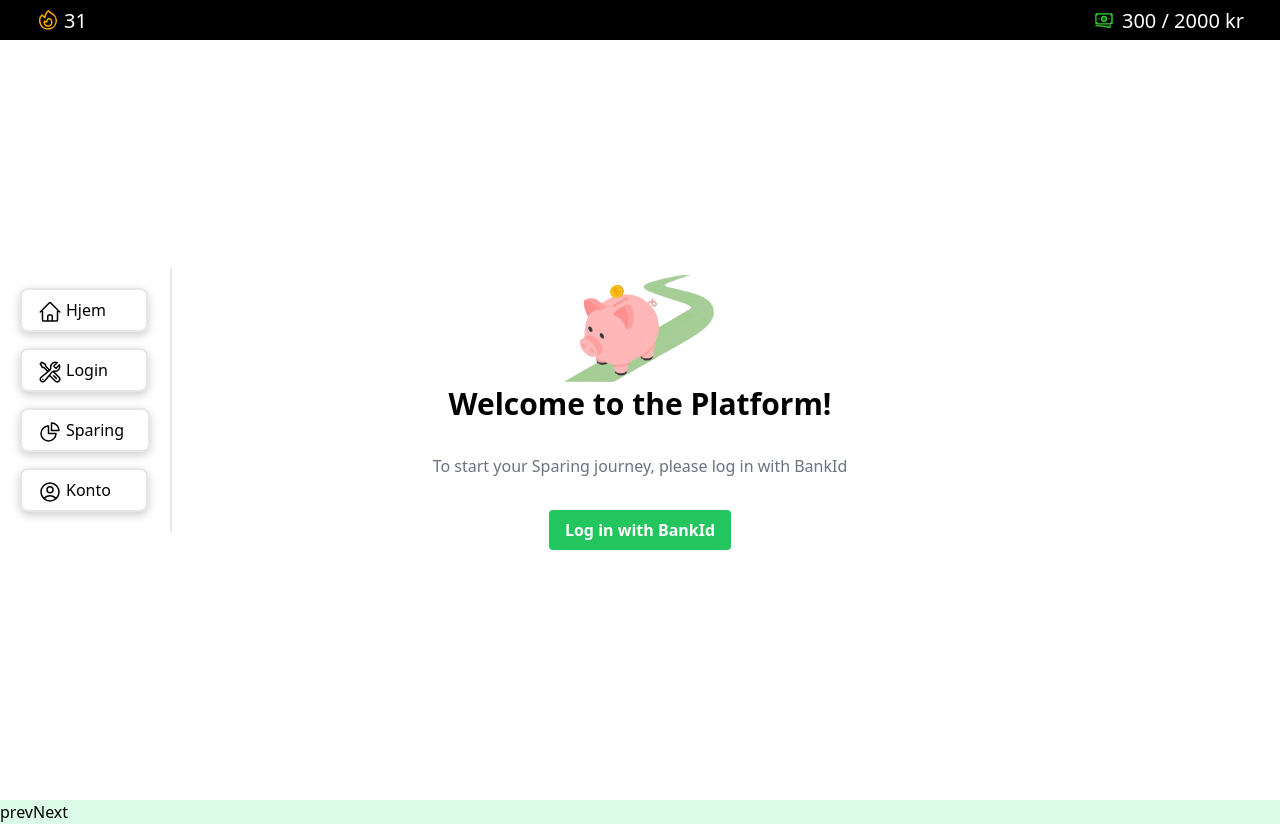
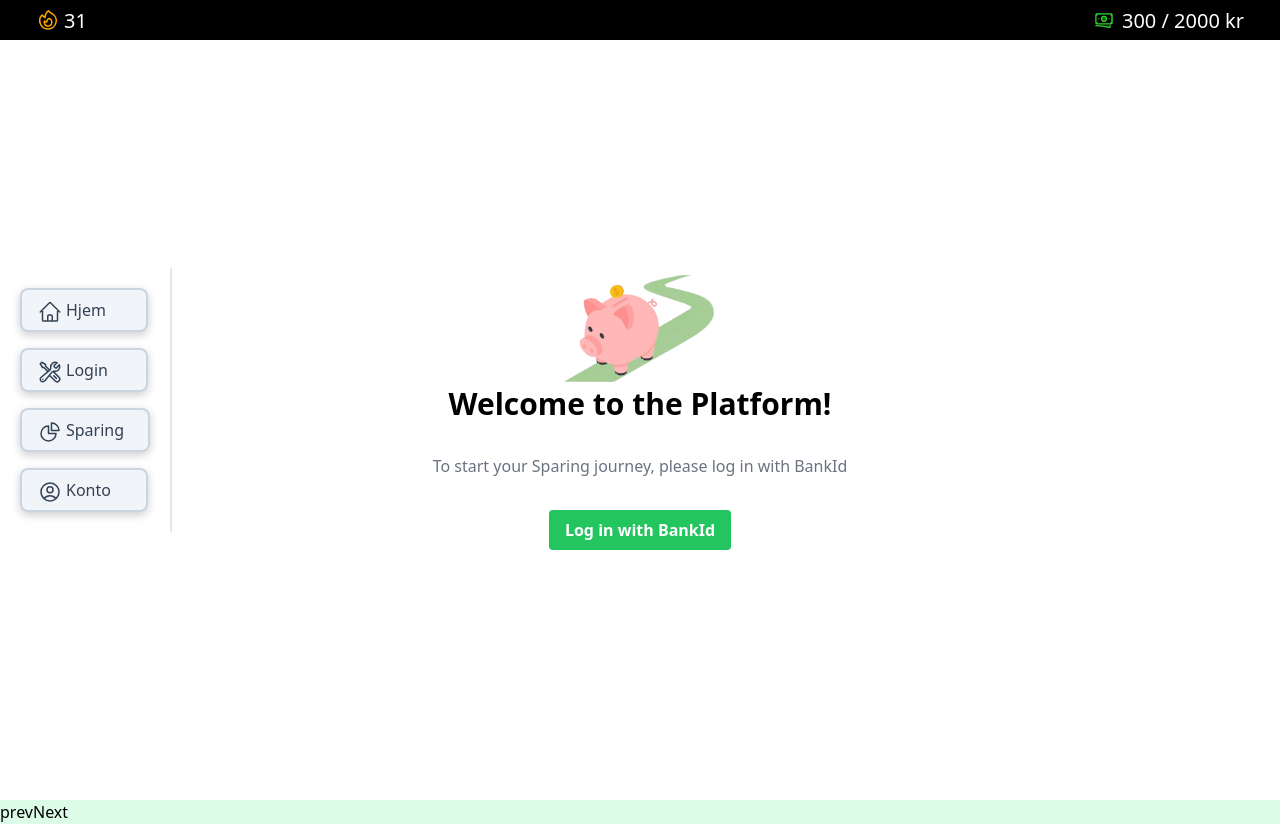
Before and after one commit to emilaastrom/Systemutvikling2-Frontend, a Next.js app: page /firsttime in a window 1280 px wide. Built offline with nearby package versions, Linux system fonts and the light colour scheme.

Commit message:
style: :bento: Restyling navbarbuttons and including pathname check

```diff
--- a/src/app/components/Navbarbutton.tsx
+++ b/src/app/components/Navbarbutton.tsx
@@ -1,4 +1,5 @@
-import React from "react";
+import React, { useEffect } from "react";
+import { usePathname } from "next/navigation";
 
 interface NavbarButtonProps {
   to: string;
@@ -7,27 +8,35 @@ interface NavbarButtonProps {
 }
 
 {
-  /* Navbar button that navigates to a given path.
-The aria-label is a prop that increases accessibility when using screen readers.
-We check for "/" and replace it with 'Hjemmesiden'.
-If not provided the button defaults the aria-label to "Navigate to {to} page" */
+// Navarbutton component, with a to prop, children prop and an optional aria-label prop
 }
 const NavbarButton = ({ to, children, ariaLabel }: NavbarButtonProps) => {
+
+    /* The aria-label is a prop that increases accessibility when using screen readers.
+  We are checking for "/" and replacing it with 'Hjemmesiden'.
+  If not provided the button defaults the aria-label to "Naviger til {to} siden" */
   const finalAriaLabel = ariaLabel
     ? ariaLabel
     : to === "/"
     ? "Naviger til hjemmesiden"
     : `Naviger til ${to.slice(1)} siden`;
 
+  const pathname = usePathname(); // Declare the correct type for the pathname object
+
+  const baseStyles = "flex md:flex-row md:min-w-32 flex-col py-2 px-4 rounded-lg shadow-[0_3px_10px_rgb(0,0,0,0.2)]";
+  const activeStyles = "bg-white border-black text-black dark:bg";
+  const inactiveStyles = "bg-slate-100 border-slate-300 text-slate-700";
+  const hoverStyles = "hover:border-black hover:text-slate-700 hover:scale-110 hover:bg-white transition-all duration-300 ease-in-out border-2";
+  const darkStyles = "dark:bg-slate-800 dark:selection:bg-border-red-500 dark:border-slate-300 dark:text-white dark:hover:border-white";
+
+  const className = `${baseStyles} ${
+    pathname === to ? activeStyles : inactiveStyles
+  } ${hoverStyles} ${darkStyles}`;
+
   return (
     <a
       href={to}
-      className="flex md:flex-row md:min-w-32 flex-col py-2 px-4 rounded-lg shadow-[0_3px_10px_rgb(0,0,0,0.2)]
-        bg-white bg-opacity-99 border-solid border-gray-200
-        hover:border-slate-400 hover:text-black hover:scale-110
-        transition-all duration-300 ease-in-out border-2
-        dark:bg-slate-800 dark:border-slate-300 dark:text-white dark:hover:border-mantis-300
-        "
+      className={ className }
       aria-label={finalAriaLabel}
     >
       <div className="flex flex-col items-center md:flex-row">{children}</div>
--- a/src/app/globals.css
+++ b/src/app/globals.css
@@ -31,3 +31,12 @@ body {
     text-wrap: balance;
   }
 }
+
+@keyframes slide {
+  0% { transform: translateX(100%); }
+  100% { transform: translateX(-100%); }
+}
+
+.animate-slide {
+  animation: slide 30s linear infinite;
+}
```
